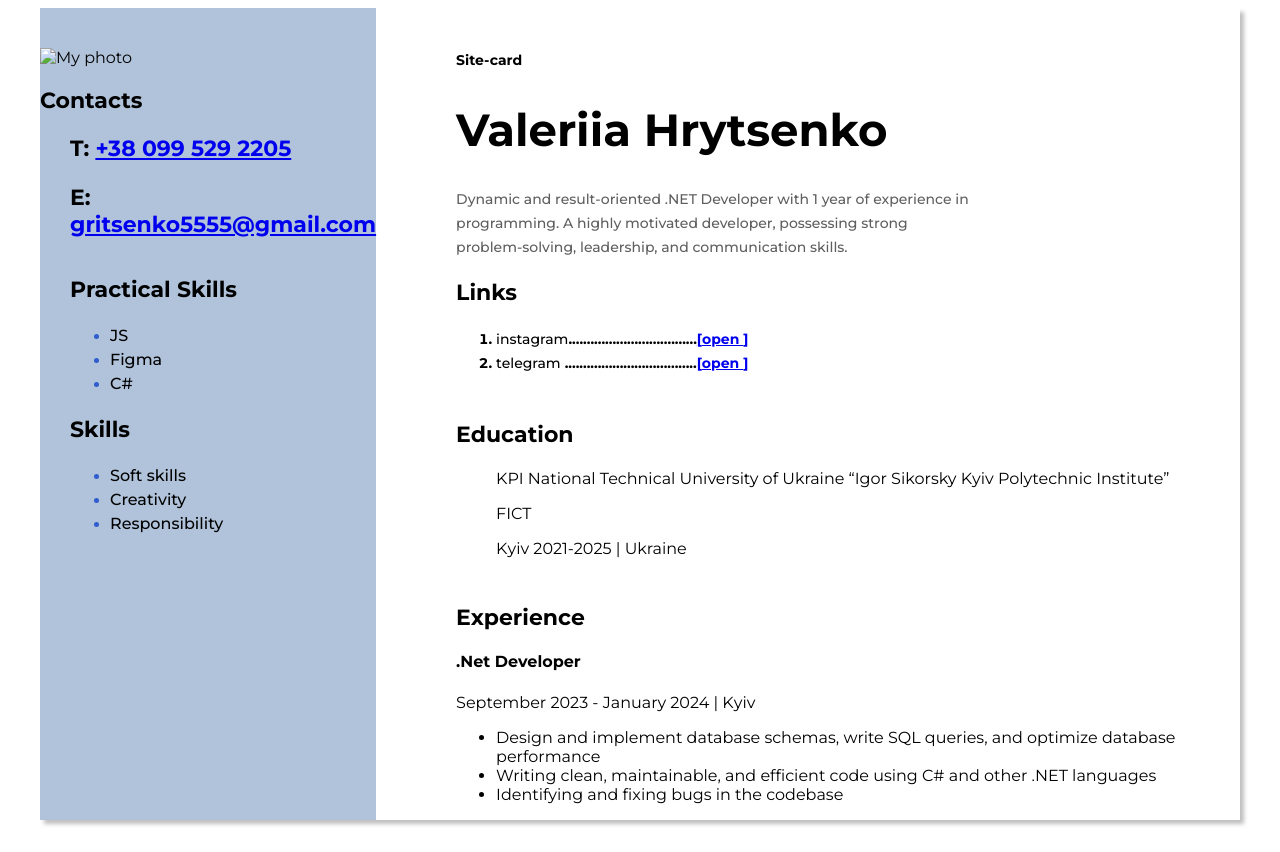
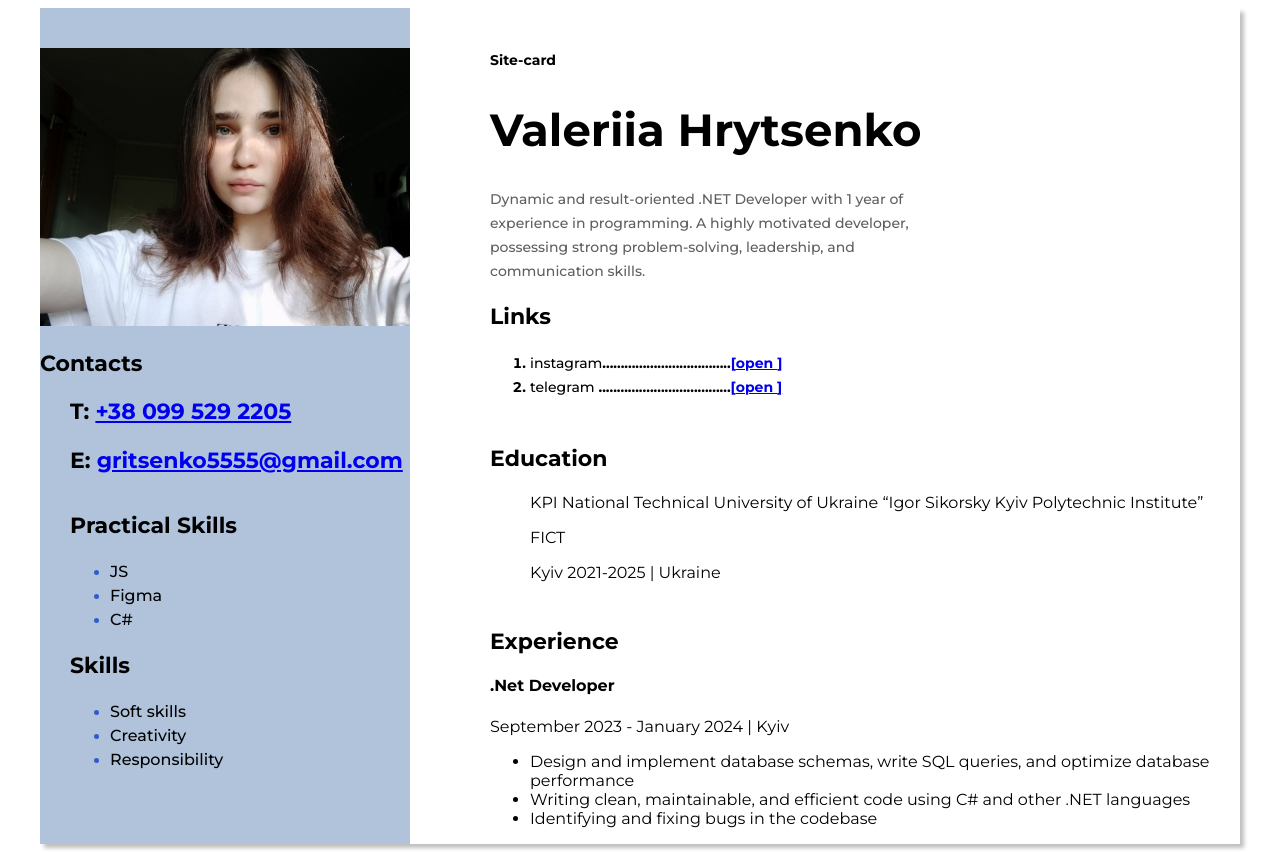
Before and after one commit to sirfromfrance/resume, a plain HTML site: page index.html in a window 1280 px wide. Before the commit the page ends 828 px from the top, so only its background shows below. Drawn offline with Linux system fonts and the light colour scheme; the site is published under a folder, as on GitHub Pages, so addresses that start at the root find nothing.

Commit message:
updated img

```diff
--- a/index.html
+++ b/index.html
@@ -50,7 +50,7 @@
         <!--left side-->
         <div class="left-side">
             <!--image-->
-            <img src="/resume/imgLab.jpg" alt="My photo" class="photo">
+            <img src="imgLab.jpg" alt="My photo" class="photo">
             <!--contacts-->
             <div class="contacts">
                 <h3>Contacts</h3>
```
